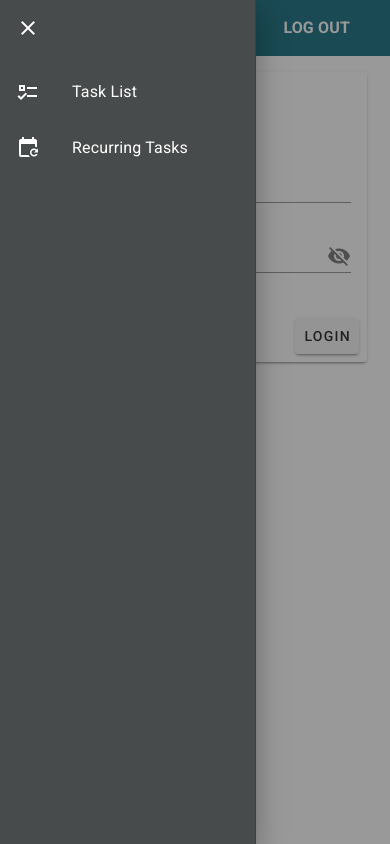
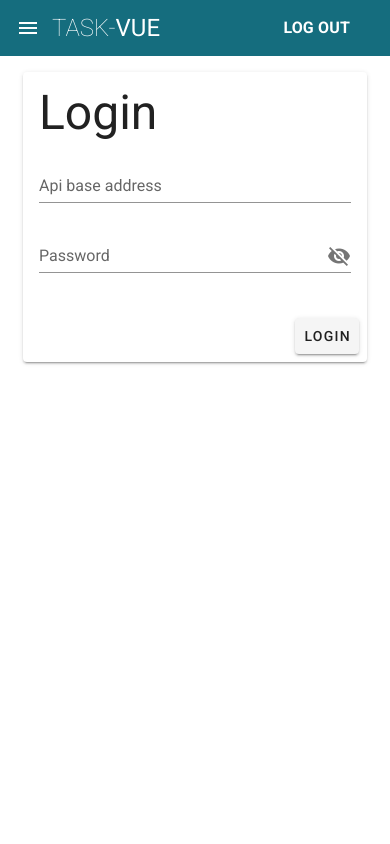
Before and after one commit to HTunne/task-vue, a Vue app: page /login in a window 390 px wide. Built offline with nearby package versions, Linux system fonts and the light colour scheme.

Commit message:
Adjustments for responsiveness.

```diff
--- a/src/App.vue
+++ b/src/App.vue
@@ -7,7 +7,7 @@
             dark
             >
             <v-app-bar-nav-icon v-if="$vuetify.breakpoint.mobile" @click="navDrawer=true"></v-app-bar-nav-icon>
-            <span class="font-weight-thin text-h5">TASK-</span><span class="text-h5">VUE</span>
+            <span class="font-weight-thin text-h5">TASK-</span><span class="pr-4 text-h5">VUE</span>
             <template v-if="!$vuetify.breakpoint.mobile">
                 <v-btn v-for="item in navItems" :key="item.text" link @click="item.method" text class="text-subtitle-1">
                     <v-icon class="pr-2">{{ item.icon }}</v-icon>
@@ -61,7 +61,7 @@ export default {
     data() {
         return {
             alertShow: true,
-            navDrawer: true,
+            navDrawer: false,
             navItems: [
                 { icon: 'mdi-format-list-checks', text: 'Task List', method: this.onBtn },
                 { icon: 'mdi-calendar-refresh', text: 'Recurring Tasks', method: this.onRecurBtn }
@@ -95,7 +95,7 @@ export default {
             setTimeout(() => {
                 console.log('timeout');
                 this.alertShow = false;
-            }, 5000)
+            }, 2000)
         },
     }
 };
--- a/src/components/TaskItem.vue
+++ b/src/components/TaskItem.vue
@@ -7,8 +7,11 @@
                     <v-list-item-content>
                         <span class="text-body-2" v-text="task.description">
                         </span>
-                        <v-btn depressed small outlined left color="primary" v-if="'project' in task" v-text="task.project" class="project-btn text-none font-weight-bold" @click.stop="$emit('update:search', 'p:' + task.project)">
-                        </v-btn>
+                        <span>
+                            <v-btn depressed small outlined left color="primary" v-if="'project' in task" v-text="task.project" class="project-btn text-none font-weight-bold" @click.stop="$emit('update:search', 'p:' + task.project)"
+                                >
+                            </v-btn>
+                        </span>
                         <v-item-group v-if="'tags' in task">
                             <v-btn
                                       v-for="tag in task.tags"
--- a/src/views/TaskList.vue
+++ b/src/views/TaskList.vue
@@ -1,5 +1,6 @@
 <template>
   <v-container
+    :fluid="$vuetify.breakpoint.mdAndDown"
     class="home pa-0"
     style="height: 100%"
   >
@@ -9,7 +10,7 @@
     <v-col class="main-col" v-if="!$vuetify.breakpoint.mobile">
       <router-view></router-view>
     </v-col>
-    <v-col cols=12 sm=5 lg=4 xl=3
+    <v-col cols=12 sm=5 md=4 xl=3
       class="main-col"
     >
       <taskList :tasks="tasks" type="pending"/>
```
